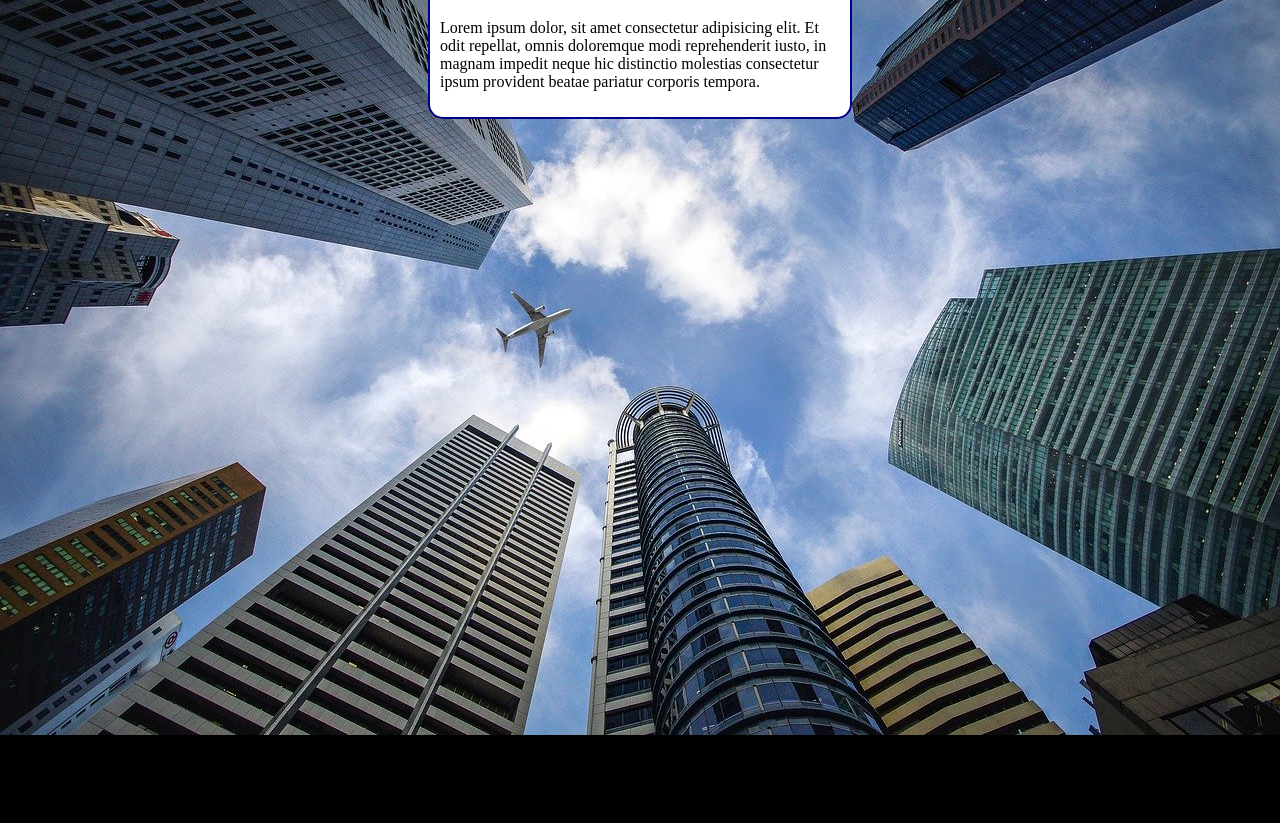
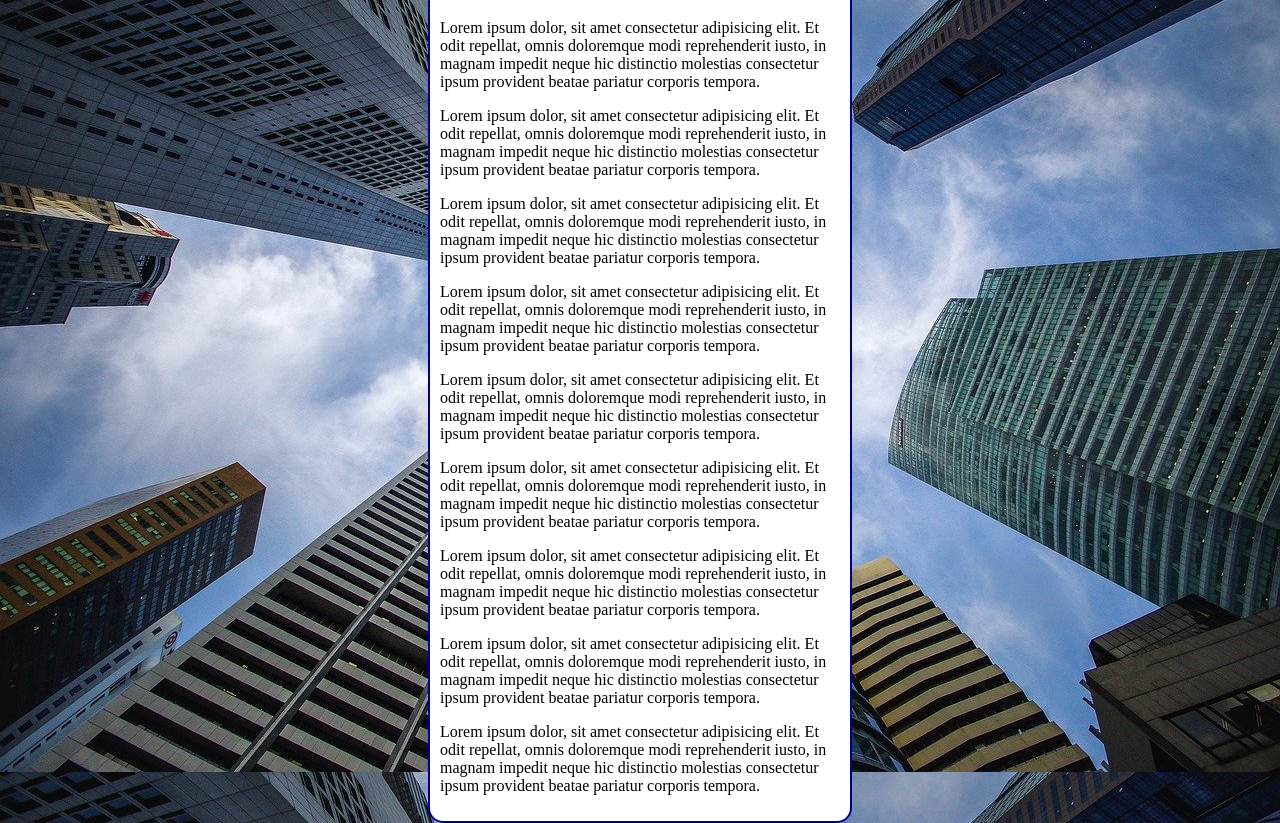
Before and after one commit to FelipeBarbosa044/HTML-CSS, a plain HTML site: page exercicios/ex022/fundo006.html in a window 1280 px wide. Shown: the part 81-904 px from the top of the page. Before the commit the page ends 816 px from the top, so only its background shows below. Drawn offline with Linux system fonts and the light colour scheme.

Commit message:
Update fundo006.html
SETEMBER

```diff
--- a/exercicios/ex022/fundo006.html
+++ b/exercicios/ex022/fundo006.html
@@ -11,7 +11,7 @@
             background-color: black;
             background-image: url(imagens/wallpaper002.jpg);
             background-position: center top;
-            background-repeat: no-repeat;
+            background-repeat: repeat-y;
             background-size:cover;
         }
         main
@@ -29,6 +29,15 @@
     <main>
         <h1>Teste de imagem de fundo</h1>
         <p>Lorem ipsum dolor, sit amet consectetur adipisicing elit. Et odit repellat, omnis doloremque modi reprehenderit iusto, in magnam impedit neque hic distinctio molestias consectetur ipsum provident beatae pariatur corporis tempora.</p>
+        <p>Lorem ipsum dolor, sit amet consectetur adipisicing elit. Et odit repellat, omnis doloremque modi reprehenderit iusto, in magnam impedit neque hic distinctio molestias consectetur ipsum provident beatae pariatur corporis tempora.</p>
+        <p>Lorem ipsum dolor, sit amet consectetur adipisicing elit. Et odit repellat, omnis doloremque modi reprehenderit iusto, in magnam impedit neque hic distinctio molestias consectetur ipsum provident beatae pariatur corporis tempora.</p>
+        <p>Lorem ipsum dolor, sit amet consectetur adipisicing elit. Et odit repellat, omnis doloremque modi reprehenderit iusto, in magnam impedit neque hic distinctio molestias consectetur ipsum provident beatae pariatur corporis tempora.</p>
+        <p>Lorem ipsum dolor, sit amet consectetur adipisicing elit. Et odit repellat, omnis doloremque modi reprehenderit iusto, in magnam impedit neque hic distinctio molestias consectetur ipsum provident beatae pariatur corporis tempora.</p>
+        <p>Lorem ipsum dolor, sit amet consectetur adipisicing elit. Et odit repellat, omnis doloremque modi reprehenderit iusto, in magnam impedit neque hic distinctio molestias consectetur ipsum provident beatae pariatur corporis tempora.</p>
+        <p>Lorem ipsum dolor, sit amet consectetur adipisicing elit. Et odit repellat, omnis doloremque modi reprehenderit iusto, in magnam impedit neque hic distinctio molestias consectetur ipsum provident beatae pariatur corporis tempora.</p>
+        <p>Lorem ipsum dolor, sit amet consectetur adipisicing elit. Et odit repellat, omnis doloremque modi reprehenderit iusto, in magnam impedit neque hic distinctio molestias consectetur ipsum provident beatae pariatur corporis tempora.</p>
+        <p>Lorem ipsum dolor, sit amet consectetur adipisicing elit. Et odit repellat, omnis doloremque modi reprehenderit iusto, in magnam impedit neque hic distinctio molestias consectetur ipsum provident beatae pariatur corporis tempora.</p>
+
     </main>
 </body>
 </html>
```
